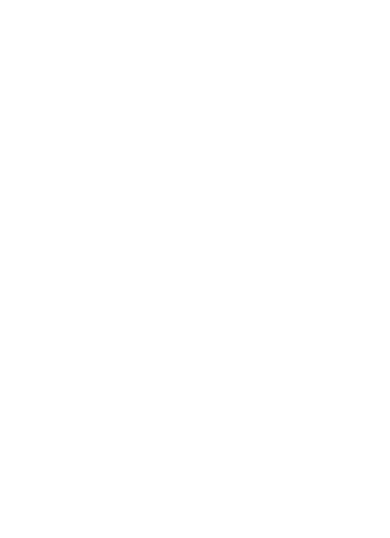
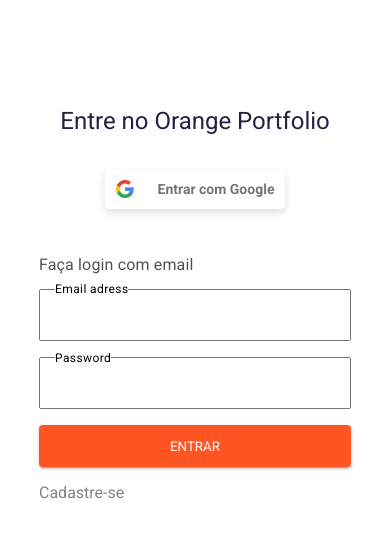
Before and after one commit to Thaisraie/orange_portfolio, a React (Create React App) app: page / in a window 390 px wide. Before the commit this address had no page. Shown: the top 538 px of the page. Built offline with nearby package versions, Linux system fonts and the light colour scheme.

Commit message:
estetilização final mobile

```diff
--- a/src/App.js
+++ b/src/App.js
@@ -12,7 +12,7 @@
   return (
     <BrowserRouter>
       <Routes>
-        <Route path='/login' element={<ScreenLogin/>}/>
+        <Route path='/' element={<ScreenLogin/>}/>
         <Route path='/register' element={<ScreenRegister/>}/>
         <Route path='/success-register' element={<ScreenSuccessRegister/>}/>
         <Route path="/portfolio" element={<ScreenPortfolio/>}/>
--- /dev/null
+++ b/src/components/FormLogin/index.js
@@ -0,0 +1,20 @@
+import { useHref } from 'react-router-dom'
+import styles from './styles.module.css'
+import ScreenRegister from '../../pages/ScreenRegister'
+
+export default function FormLogin(){
+    return(
+
+            <form className={styles.form_login}>
+                <p className={styles.text_login}>Faça login com email</p>
+                <label className={styles.label_email}>Email adress</label>
+                <input className={styles.input_email} type='email'></input>
+                <label className={styles.label_password}>Password</label>
+                <input className={styles.input_password} type='password'></input>
+                <button className={styles.btn_entrar}>ENTRAR</button>
+                <a className={styles.registrar} href={ScreenRegister}>Cadastre-se</a>
+           </form>
+
+
+    )
+}
--- /dev/null
+++ b/src/components/FormLogin/styles.module.css
@@ -0,0 +1,100 @@
+
+.form_login{
+    margin-top: 48px;
+    margin-left: 24px;
+    margin-right: 24px;
+    margin-bottom: 126px;
+    display: flex;
+    width: 312px;
+    height: 234px;
+    flex-direction: column;
+    gap: 16px;
+    flex-shrink: 0;
+
+}
+
+.text_login{
+    color: var(--Neutral-Colors-Neutral-110, #515255);
+/* [Orange P] Style Guide/Subtitle 1 */
+width: 312px;
+height: 32px;
+font-family: Roboto;
+font-size: 16px;
+font-style: normal;
+font-weight: 400;
+line-height: 16px; /* 100% */
+letter-spacing: 0.15px;
+
+}
+
+.label_email{
+    position: absolute;
+    font-family: Roboto;
+    font-size: 12px;
+    font-style: normal;
+    font-weight: 400;
+    line-height: 16px; /* 133.333% */
+    letter-spacing: 0.4px;
+    margin-top: 24px;
+    margin-left: 16px;
+    background-color: white;
+}
+
+.input_email{
+
+display: flex;
+height: 24px;
+flex-direction: column;
+align-items: flex-start;
+flex-shrink: 0;
+align-self: stretch;
+padding: 12px;
+}
+
+.label_password{
+    position: absolute;
+    font-family: Roboto;
+    font-size: 12px;
+    font-style: normal;
+    font-weight: 400;
+    line-height: 16px; /* 133.333% */
+    letter-spacing: 0.4px;
+    margin-top: 93px;
+    margin-left: 16px;
+    background-color: white;
+}
+
+.input_password{
+
+display: flex;
+height: 24px;
+flex-direction: column;
+align-items: flex-start;
+flex-shrink: 0;
+align-self: stretch;
+padding: 12px;
+}
+
+.btn_entrar{
+    display: flex;
+    width: 312px;
+    height: 42px;
+    padding: 8px 22px;
+    flex-direction: column;
+    justify-content: center;
+    align-items: center;
+    flex-shrink: 0;
+    border-radius: var(--borderRadius, 4px);
+    border:none;
+background: var(--Color-Brand-Secundria-Secondary-100, #F52);
+
+/* elevation/2 */
+box-shadow: 0px 3px 1px -2px rgba(0, 0, 0, 0.20), 0px 2px 2px 0px rgba(0, 0, 0, 0.14), 0px 1px 5px 0px rgba(0, 0, 0, 0.12);
+color: #FCFDFF
+
+}
+
+
+.registrar{
+    color: #818388;
+}
--- a/src/index.css
+++ b/src/index.css
@@ -1,13 +1,5 @@
-body {
+*{
   margin: 0;
-  font-family: -apple-system, BlinkMacSystemFont, 'Segoe UI', 'Roboto', 'Oxygen',
-    'Ubuntu', 'Cantarell', 'Fira Sans', 'Droid Sans', 'Helvetica Neue',
-    sans-serif;
-  -webkit-font-smoothing: antialiased;
-  -moz-osx-font-smoothing: grayscale;
+  padding: 0;
+
 }
-
-code {
-  font-family: source-code-pro, Menlo, Monaco, Consolas, 'Courier New',
-    monospace;
-}
--- a/src/pages/ScreenLogin/index.js
+++ b/src/pages/ScreenLogin/index.js
@@ -1,8 +1,17 @@
+import styles from './styles.module.css'
+import logo_google from '../../assets/img/logo googleg 48dp.jpg'
+import FormLogin from '../../components/FormLogin'
 
 export default function ScreenLogin(){
     return (
-        <>
+        <div className={styles.conteiner}>
+            <h1 className={styles.title}>Entre no Orange Portfolio</h1>
+            <button className={styles.button_google}>
+                <img src={logo_google}></img>
+               Entrar com Google
+            </button>
+            <FormLogin/>
+        </div>
 
-        </>
     )
 }
--- /dev/null
+++ b/src/pages/ScreenLogin/styles.module.css
@@ -0,0 +1,42 @@
+.conteiner{
+    display: flex;
+    flex-direction: column;
+    justify-content: center;
+    align-items: center;
+    width: 100%;
+
+}
+
+.title{
+    color: var(--Color-Brand-Primria-Primary-90, var(--Color-Brand-Primria-Primary-90, #224));
+    text-align: center;
+    /* [Orange P] Style Guide/H5 */
+    font-family: Roboto;
+    font-size: 24px;
+    font-style: normal;
+    font-weight: 400;
+    line-height: 24px; /* 100% */
+    margin-top: 109px;
+
+}
+
+.button_google{
+    display: flex;
+    align-items: center;
+    justify-content: space-between;
+    margin-top: 36px;
+    height: 40px;
+    gap: 24px;
+    background-color: #FFFFFF;
+    padding: 11px;
+    border: 1px;
+    cursor: pointer;
+    border-radius: 5px;
+    box-shadow: 0 4px 10px 0 #00000020;
+    color: #0000008A;
+    font-weight: bold;
+    font-size: 14px;
+
+
+
+    }
```
Also changed, not shown: src/assets/img/logo googleg 48dp.jpg (added).
